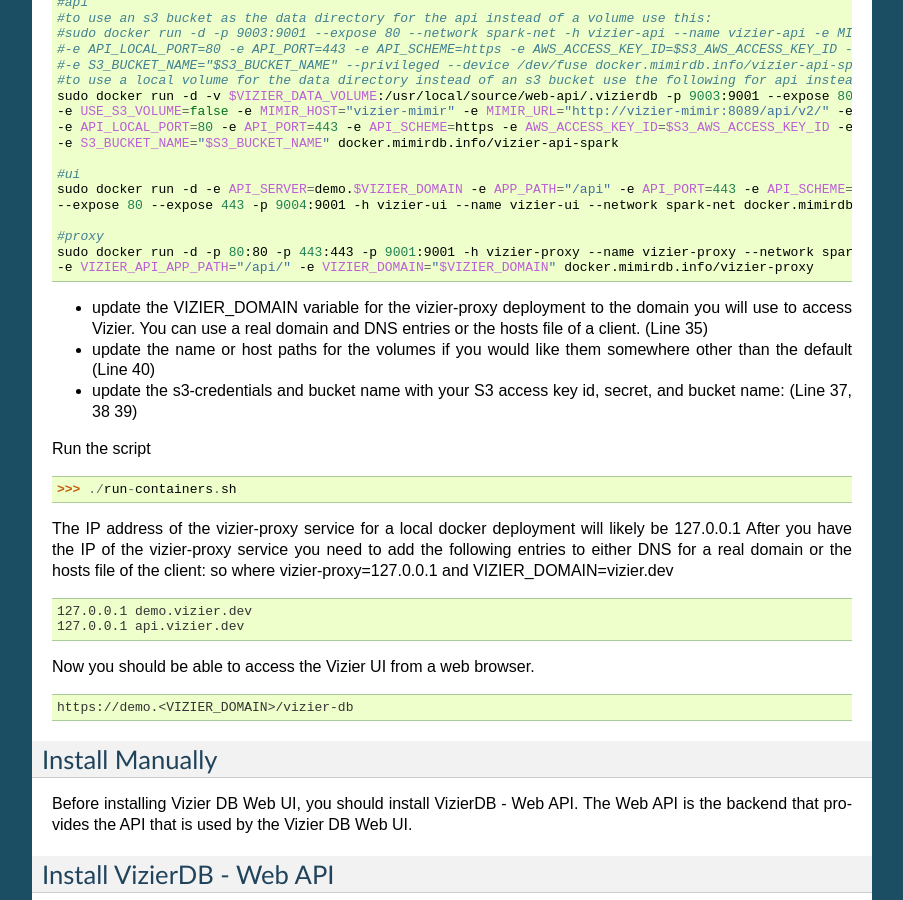
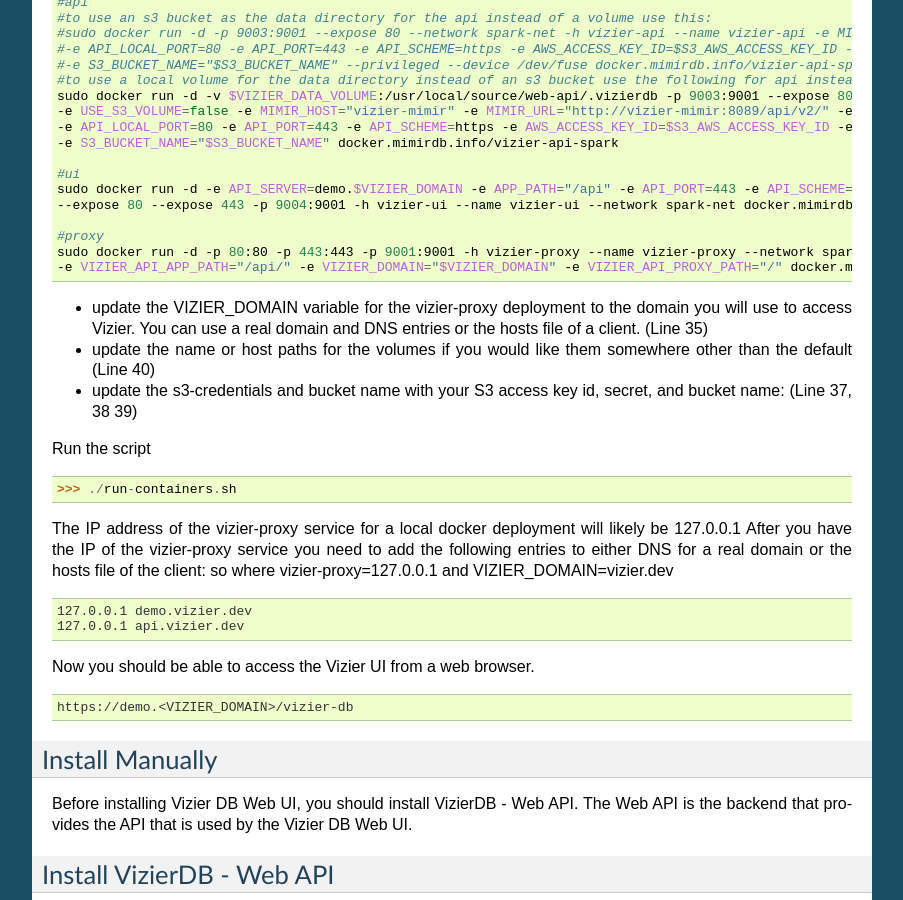
Before and after one commit to VizierDB/web-ui, a Sphinx documentation site: the page built from docs/install.rst, in a window 1280 px wide and 900 px high, scrolled down 1065 px. Shown: the whole window, without its empty margins (198-1101 px from the left). Built offline with Sphinx 7.4.7, drawn with Linux system fonts in a browser that asks for light colours; pages that are not in the unit, such as notebooks, are missing from menus.

Commit message:
missing env var for proxy run in docker script

```diff
--- a/docs/install.rst
+++ b/docs/install.rst
@@ -80,7 +80,7 @@ To run an instance of VizierDB using docker save the following script as run-con
 
 	#proxy
 	sudo docker run -d -p 80:80 -p 443:443 -p 9001:9001 -h vizier-proxy --name vizier-proxy --network spark-net -e VIZIER_CONFIG="vizier_k8s.conf" \
-	-e VIZIER_API_APP_PATH="/api/" -e VIZIER_DOMAIN="$VIZIER_DOMAIN" docker.mimirdb.info/vizier-proxy
+	-e VIZIER_API_APP_PATH="/api/" -e VIZIER_DOMAIN="$VIZIER_DOMAIN" -e VIZIER_API_PROXY_PATH="/" docker.mimirdb.info/vizier-proxy
 
 
 - update the VIZIER_DOMAIN variable for the vizier-proxy deployment to the domain you will use to access Vizier.  You can use a real domain and DNS entries or the hosts file of a client.  (Line 35)
```
